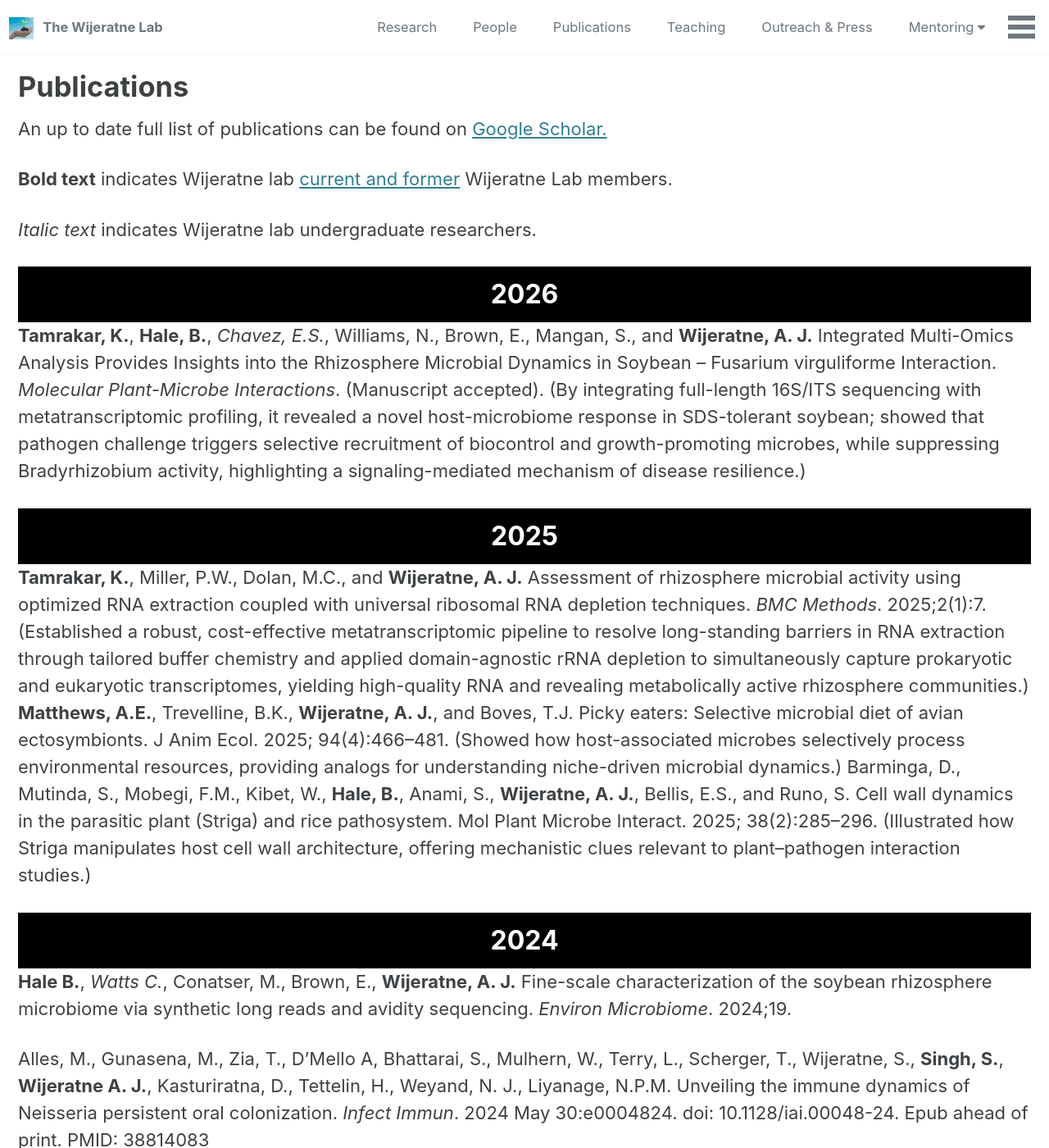
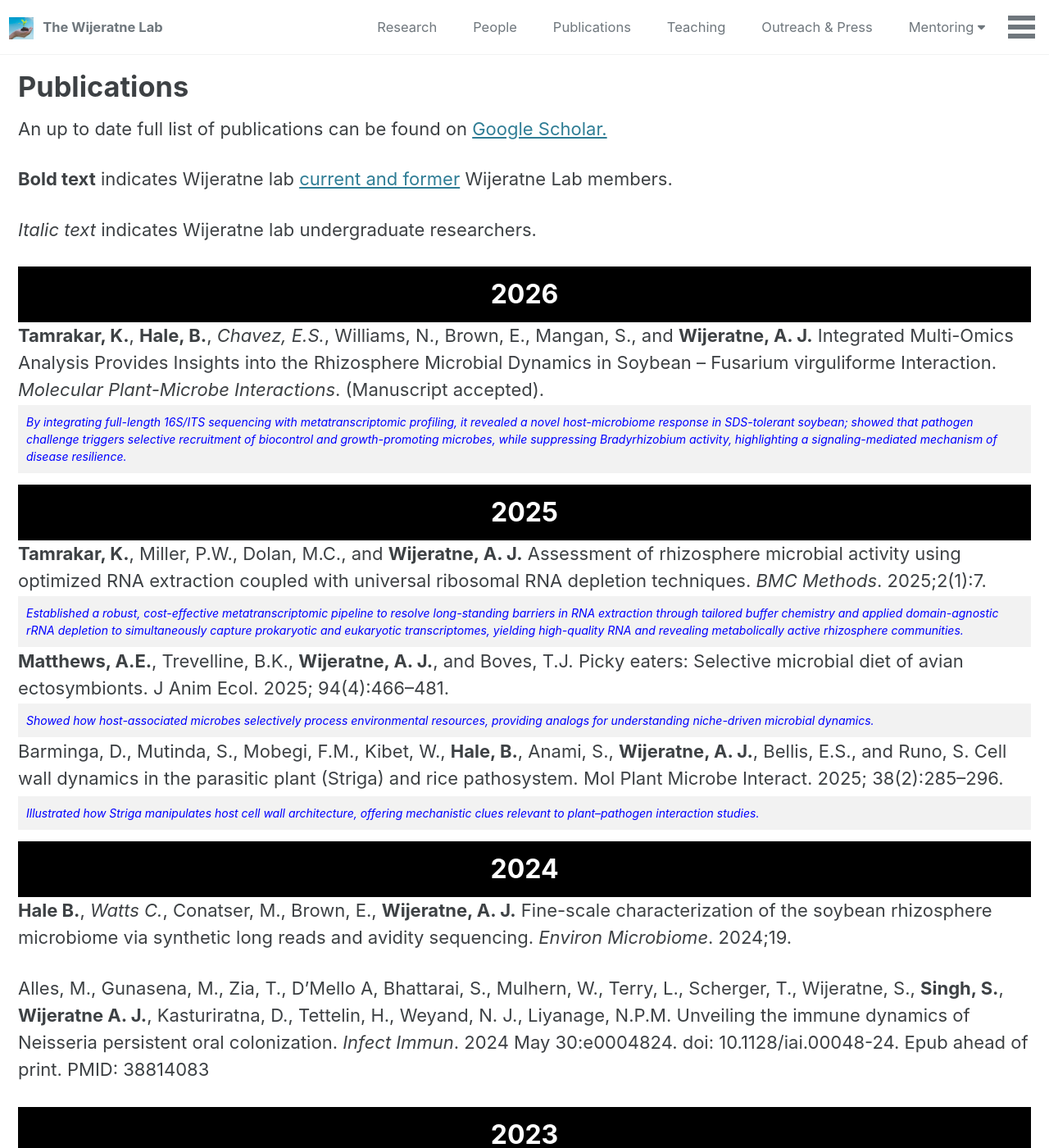
Before and after one commit to ajwije/Wijeratne_lab, a Jekyll site: the page built from _pages/publications.md, in a window 1280 px wide and 1400 px high. Shown: the whole window at 82% size. Built offline with Jekyll 4.4.1, drawn with Linux system fonts in a browser that asks for light colours; cached includes are drawn as plain includes; nearby versions of some CDN libraries.

Commit message:
Tweak publications spacing and update Mahesh photo

```diff
--- a/_pages/publications.md
+++ b/_pages/publications.md
@@ -17,18 +17,24 @@ _Italic text_ indicates Wijeratne lab undergraduate researchers.
 </div>
 
 **Tamrakar, K.**, **Hale, B.**, _Chavez, E.S._, Williams, N., Brown, E., Mangan, S., and **Wijeratne, A. J.** Integrated Multi-Omics Analysis Provides Insights into the Rhizosphere Microbial Dynamics in Soybean – Fusarium virguliforme Interaction. _Molecular Plant-Microbe Interactions_. (Manuscript accepted).
-(By integrating full-length 16S/ITS sequencing with metatranscriptomic profiling, it revealed a novel host-microbiome response in SDS-tolerant soybean; showed that pathogen challenge triggers selective recruitment of biocontrol and growth-promoting microbes, while suppressing Bradyrhizobium activity, highlighting a signaling-mediated mechanism of disease resilience.)
+{: style="margin-bottom: 2px;"}
+<div style="background-color: #f2f2f2; padding: 10px; margin: 1px 0 14px 0; text-align: left; color: blue; font-size: 14px; font-style: italic;">By integrating full-length 16S/ITS sequencing with metatranscriptomic profiling, it revealed a novel host-microbiome response in SDS-tolerant soybean; showed that pathogen challenge triggers selective recruitment of biocontrol and growth-promoting microbes, while suppressing Bradyrhizobium activity, highlighting a signaling-mediated mechanism of disease resilience.</div>
 
 <div style="background-color: black; display: flex; justify-content: center; align-items: center; padding: 10px;">
   <div style="color: white; font-size: 32px; font-weight: bold;">2025</div>
 </div>
 
 **Tamrakar, K.**, Miller, P.W., Dolan, M.C., and **Wijeratne, A. J.** Assessment of rhizosphere microbial activity using optimized RNA extraction coupled with universal ribosomal RNA depletion techniques. _BMC Methods_. 2025;2(1):7.
-  (Established a robust, cost-effective metatranscriptomic pipeline to resolve long-standing barriers in RNA extraction through tailored buffer chemistry and applied domain-agnostic rRNA depletion to simultaneously capture prokaryotic and eukaryotic transcriptomes, yielding high-quality RNA and revealing metabolically active rhizosphere communities.)
+{: style="margin-bottom: 2px;"}
+<div style="background-color: #f2f2f2; padding: 10px; margin: 1px 0; text-align: left; color: blue; font-size: 14px; font-style: italic;">Established a robust, cost-effective metatranscriptomic pipeline to resolve long-standing barriers in RNA extraction through tailored buffer chemistry and applied domain-agnostic rRNA depletion to simultaneously capture prokaryotic and eukaryotic transcriptomes, yielding high-quality RNA and revealing metabolically active rhizosphere communities.</div>
+
 **Matthews, A.E.**, Trevelline, B.K., **Wijeratne, A. J.**, and Boves, T.J. Picky eaters: Selective microbial diet of avian ectosymbionts. J Anim Ecol. 2025; 94(4):466–481.
-  (Showed how host-associated microbes selectively process environmental resources, providing analogs for understanding niche-driven microbial dynamics.)
+{: style="margin-bottom: 2px;"}
+<div style="background-color: #f2f2f2; padding: 10px; margin: 1px 0; text-align: left; color: blue; font-size: 14px; font-style: italic;">Showed how host-associated microbes selectively process environmental resources, providing analogs for understanding niche-driven microbial dynamics.</div>
+
 Barminga, D., Mutinda, S., Mobegi, F.M., Kibet, W., **Hale, B.**, Anami, S., **Wijeratne, A. J.**, Bellis, E.S., and Runo, S. Cell wall dynamics in the parasitic plant (Striga) and rice pathosystem. Mol Plant Microbe Interact. 2025; 38(2):285–296.
-  (Illustrated how Striga manipulates host cell wall architecture, offering mechanistic clues relevant to plant–pathogen interaction studies.)
+{: style="margin-bottom: 5px;"}
+<div style="background-color: #f2f2f2; padding: 10px; margin: 1px 0 14px 0; text-align: left; color: blue; font-size: 14px; font-style: italic;">Illustrated how Striga manipulates host cell wall architecture, offering mechanistic clues relevant to plant–pathogen interaction studies.</div>
 
 
 <div style="background-color: black; display: flex; justify-content: center; align-items: center; padding: 10px;">
```
Also changed, not shown: assets/images/people/Mahesh.jpeg.
